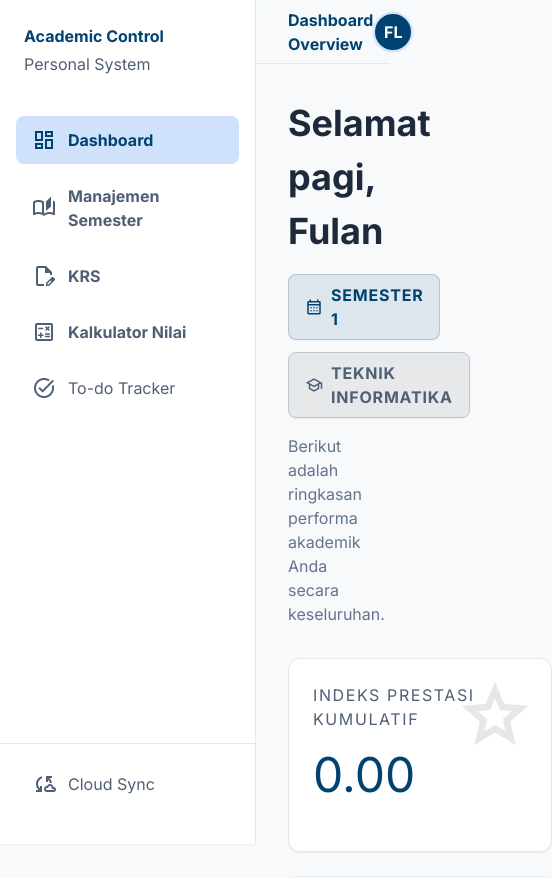
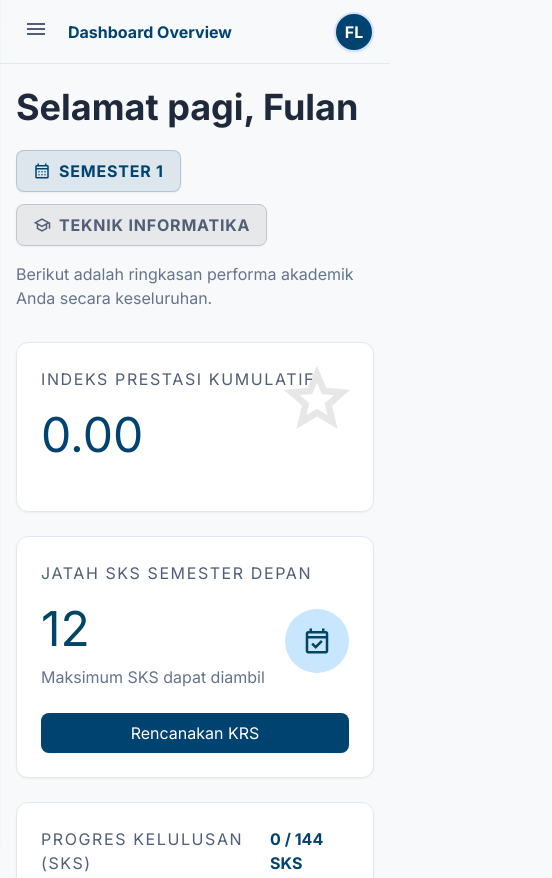
Before and after one commit to Satrio-12/projectMandiri, a website: page public/index.html in a window 390 px wide. Shown: the top 878 px of the page, 552 px wide, since content can reach past the window. Drawn offline with nearby package versions, Linux system fonts and the light colour scheme.

Commit message:
Support versi Android dan Mobile Responsif

```diff
--- a/public/index.html
+++ b/public/index.html
@@ -105,7 +105,7 @@
 </head>
 <body class="text-on-surface bg-surface min-h-screen">
     <!-- SideNavBar Shell -->
-    <nav class="fixed left-0 top-0 h-full z-40 w-64 bg-surface-container-lowest border-r border-surface-border flex flex-col shadow-sm">
+    <nav id="sidebar" class="fixed left-0 top-0 h-full z-50 w-64 bg-surface-container-lowest border-r border-surface-border flex flex-col shadow-sm transform -translate-x-full lg:translate-x-0 transition-transform duration-300">
         <div class="p-6">
             <h1 class="font-headline-md text-headline-md font-bold text-primary">Academic Control</h1>
             <p class="text-secondary font-label-md text-label-md mt-1">Personal System</p>
@@ -140,9 +140,17 @@
         </div>
     </nav>
 
+    <!-- Mobile Sidebar Overlay -->
+    <div id="sidebar-overlay" onclick="window.app.toggleSidebar()" class="fixed inset-0 bg-inverse-surface/50 z-40 hidden lg:hidden backdrop-blur-sm transition-opacity"></div>
+
     <!-- TopAppBar Shell -->
-    <header class="fixed top-0 right-0 left-64 h-16 flex items-center justify-between px-8 bg-surface/80 backdrop-blur-md border-b border-surface-border z-30">
-        <h2 id="topbar-title" class="font-headline-md text-headline-md font-bold text-primary">Dashboard Overview</h2>
+    <header class="fixed top-0 right-0 left-0 lg:left-64 h-16 flex items-center justify-between px-4 lg:px-8 bg-surface/80 backdrop-blur-md border-b border-surface-border z-30">
+        <div class="flex items-center gap-3 w-3/4">
+            <button onclick="window.app.toggleSidebar()" class="lg:hidden p-2 text-secondary hover:bg-surface-container-high rounded-full flex-shrink-0">
+                <span class="material-symbols-outlined">menu</span>
+            </button>
+            <h2 id="topbar-title" class="font-headline-md text-headline-md font-bold text-primary truncate">Dashboard Overview</h2>
+        </div>
         <div class="flex items-center gap-6">
             <div class="flex items-center gap-4">
                 <span id="sync-status" class="text-sm font-label-md text-text-muted hidden">Syncing...</span>
@@ -154,8 +162,8 @@
     </header>
 
     <!-- Main Content Canvas -->
-    <main class="pl-64 pt-16 min-h-screen">
-        <div id="app-content" class="p-8 max-w-[1440px] mx-auto pb-24">
+    <main class="lg:pl-64 pt-16 min-h-screen w-full overflow-x-hidden">
+        <div id="app-content" class="p-4 lg:p-8 max-w-[1440px] mx-auto pb-24">
             <!-- Views will be injected here -->
         </div>
     </main>
--- a/public/js/app.js
+++ b/public/js/app.js
@@ -24,6 +24,11 @@ class App {
                 e.preventDefault();
                 const view = e.currentTarget.getAttribute('data-view');
                 this.navigate(view);
+
+                // Hide sidebar on mobile after clicking
+                if (window.innerWidth < 1024) {
+                    this.toggleSidebar();
+                }
             });
         });
 
@@ -97,6 +102,21 @@ class App {
         } catch (error) {
             console.error("View rendering error", error);
             container.innerHTML = `<div class="text-danger-red">Failed to load view.</div>`;
+        }
+    }
+
+    toggleSidebar() {
+        const sidebar = document.getElementById('sidebar');
+        const overlay = document.getElementById('sidebar-overlay');
+
+        if (sidebar && overlay) {
+            if (sidebar.classList.contains('-translate-x-full')) {
+                sidebar.classList.remove('-translate-x-full');
+                overlay.classList.remove('hidden');
+            } else {
+                sidebar.classList.add('-translate-x-full');
+                overlay.classList.add('hidden');
+            }
         }
     }
 
```
